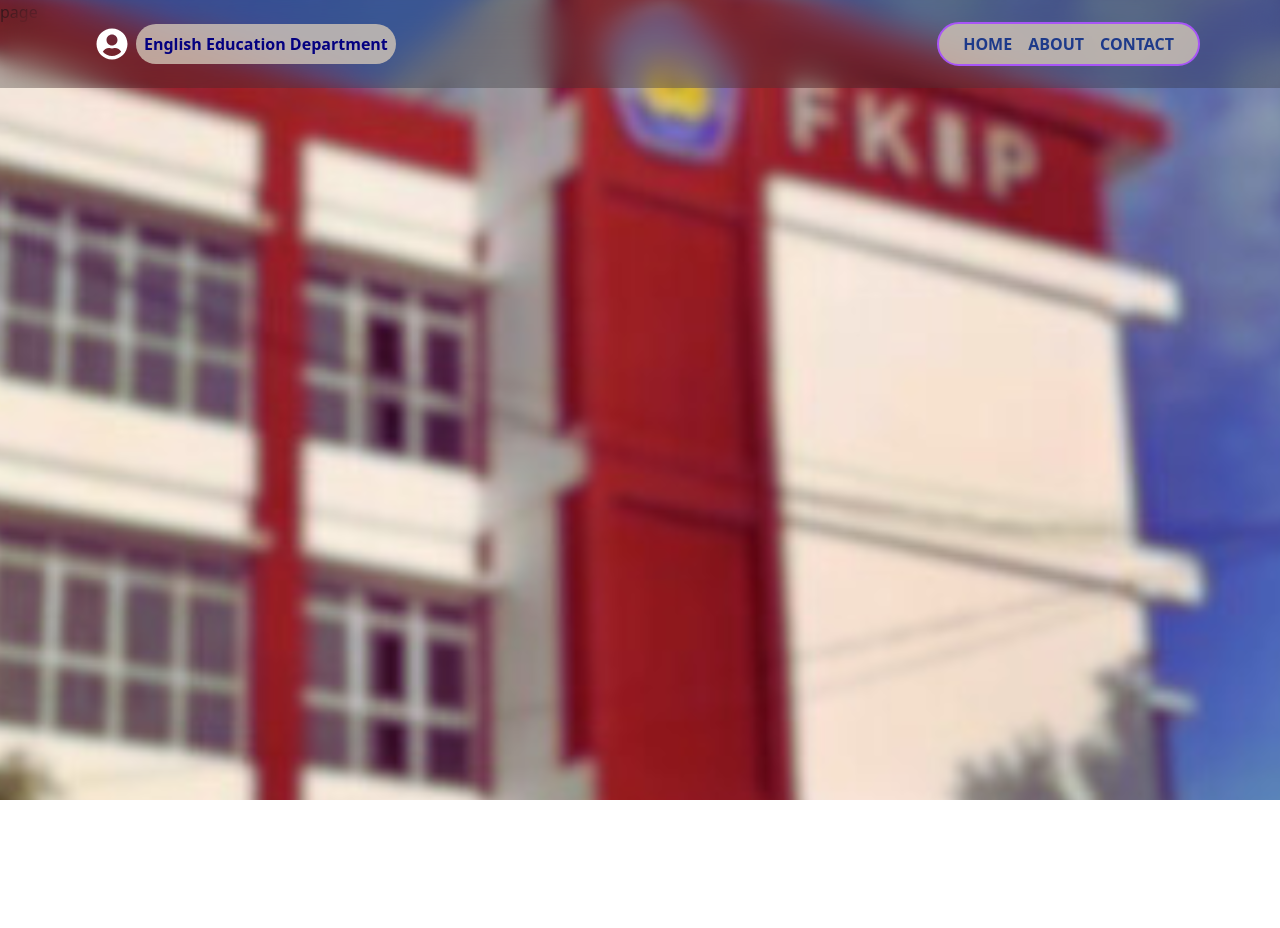
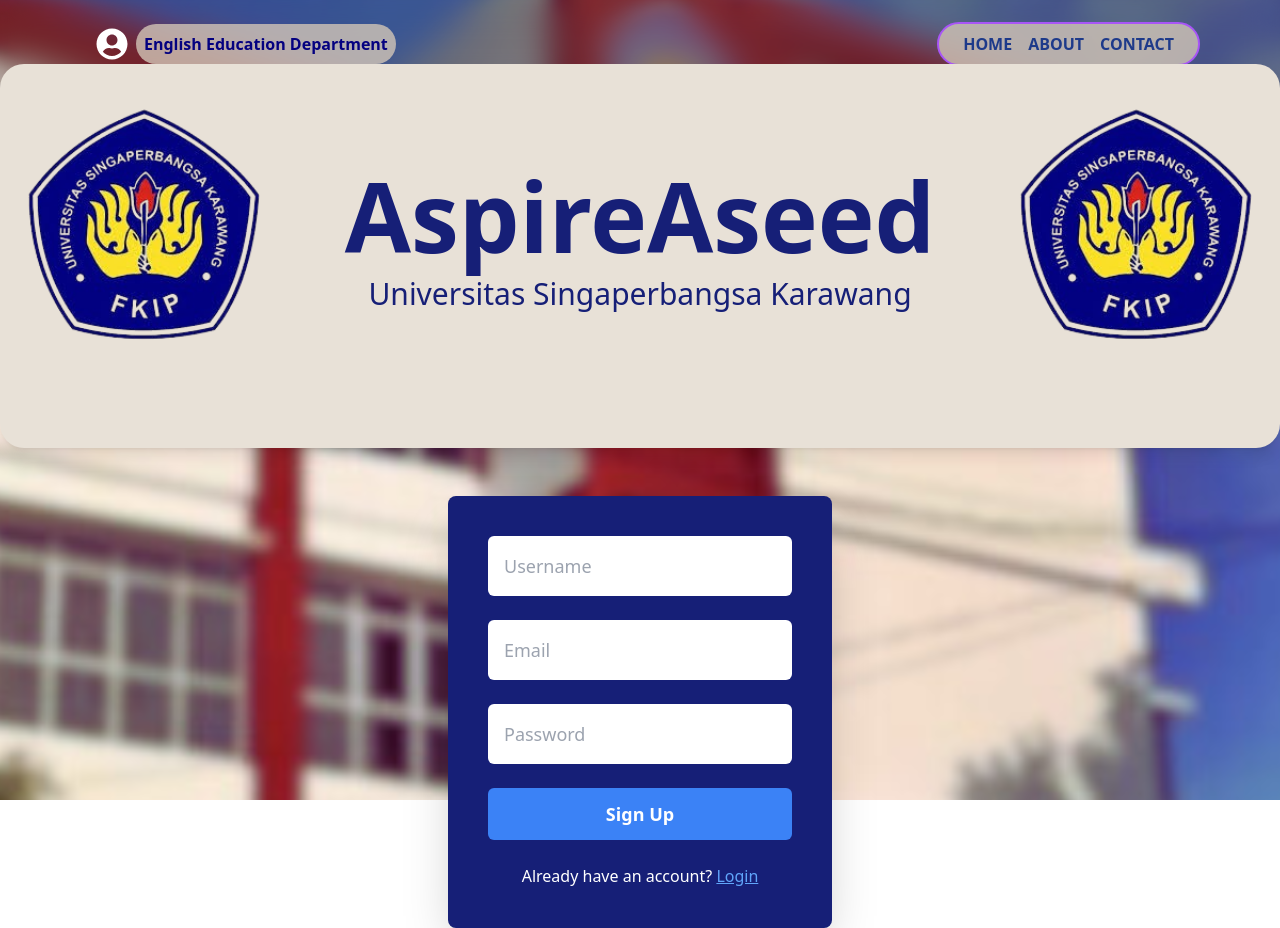
Before and after one commit to Jonathan0823/aspire-aseed, a Next.js app: page /register in a window 1280 px wide. Before the commit the page ends 800 px from the top, so only its background shows below. Built offline with nearby package versions, Linux system fonts and the light colour scheme.

Commit message:
nambah login&register

```diff
--- a/app/(auth)/login/page.tsx
+++ b/app/(auth)/login/page.tsx
@@ -1,8 +1,38 @@
+import Logo from '@/components/Logo'
 import React from 'react'
 
 const page = () => {
   return (
-    <div>page</div>
+    <div className="flex flex-col items-center justify-center w-screen md:pt-16 min-h-screen bg-cover bg-center relative">
+      <Logo />
+      <form className="bg-[#161f77] w-96 p-10 rounded-lg shadow-2xl mt-12">
+        <div className="mb-6">
+          <input
+            type="email"
+            placeholder="Email"
+            className="bg-white text-lg text-black focus:bg-white focus:ring-2 focus:ring-blue-400 outline-none py-4 px-4 block w-full rounded-md font-montserrat"
+          />
+        </div>
+        <div className="mb-6">
+          <input
+            type="password"
+            placeholder="Password"
+            className="bg-white text-lg text-black focus:bg-white focus:ring-2 focus:ring-blue-400 outline-none py-4 px-4 block w-full rounded-md font-montserrat"
+          />
+        </div>
+        <div>
+          <button className="w-full bg-blue-500 hover:bg-blue-600 text-white font-bold text-lg py-3 px-4 rounded-md transition duration-200">
+            Login
+          </button>
+        </div>
+        <p className="text-white text-center mt-6">
+          Don’t have an account?{' '}
+          <a href="/register" className="text-blue-400 hover:text-blue-600 underline">
+            Sign up
+          </a>
+        </p>
+      </form>
+    </div>
   )
 }
 
--- a/app/(auth)/register/page.tsx
+++ b/app/(auth)/register/page.tsx
@@ -1,8 +1,47 @@
+import Logo from '@/components/Logo'
+
 import React from 'react'
 
 const page = () => {
   return (
-    <div>page</div>
+    <div className="flex flex-col items-center justify-center w-screen md:pt-16 min-h-screen bg-cover bg-center relative">
+    <Logo />
+    <form className="bg-[#161f77] w-96 p-10 rounded-lg shadow-2xl mt-12">
+      <div className="mb-6">
+        <input
+          type="text"
+          placeholder="Username"
+          className="bg-white text-lg text-black focus:bg-white focus:ring-2 focus:ring-blue-400 outline-none py-4 px-4 block w-full rounded-md font-montserrat"
+        />
+      </div>
+      <div className="mb-6">
+        <input
+          type="email"
+          placeholder="Email"
+          className="bg-white text-lg text-black focus:bg-white focus:ring-2 focus:ring-blue-400 outline-none py-4 px-4 block w-full rounded-md font-montserrat"
+        />
+      </div>
+      <div className="mb-6">
+        <input
+          type="password"
+          placeholder="Password"
+          className="bg-white text-lg text-black focus:bg-white focus:ring-2 focus:ring-blue-400 outline-none py-4 px-4 block w-full rounded-md font-montserrat"
+        />
+      </div>
+      <div>
+        <button className="w-full bg-blue-500 hover:bg-blue-600 text-white font-bold text-lg py-3 px-4 rounded-md transition duration-200">
+          Sign Up
+        </button>
+      </div>
+      <p className="text-white text-center mt-6">
+        Already have an account?{' '}
+        <a href="/login" className="text-blue-400 hover:text-blue-600 underline">
+          Login
+        </a>
+      </p>
+    </form>
+  </div>
+
   )
 }
 
```
Also changed, not shown: app/globals.css (line endings or trailing spaces).
